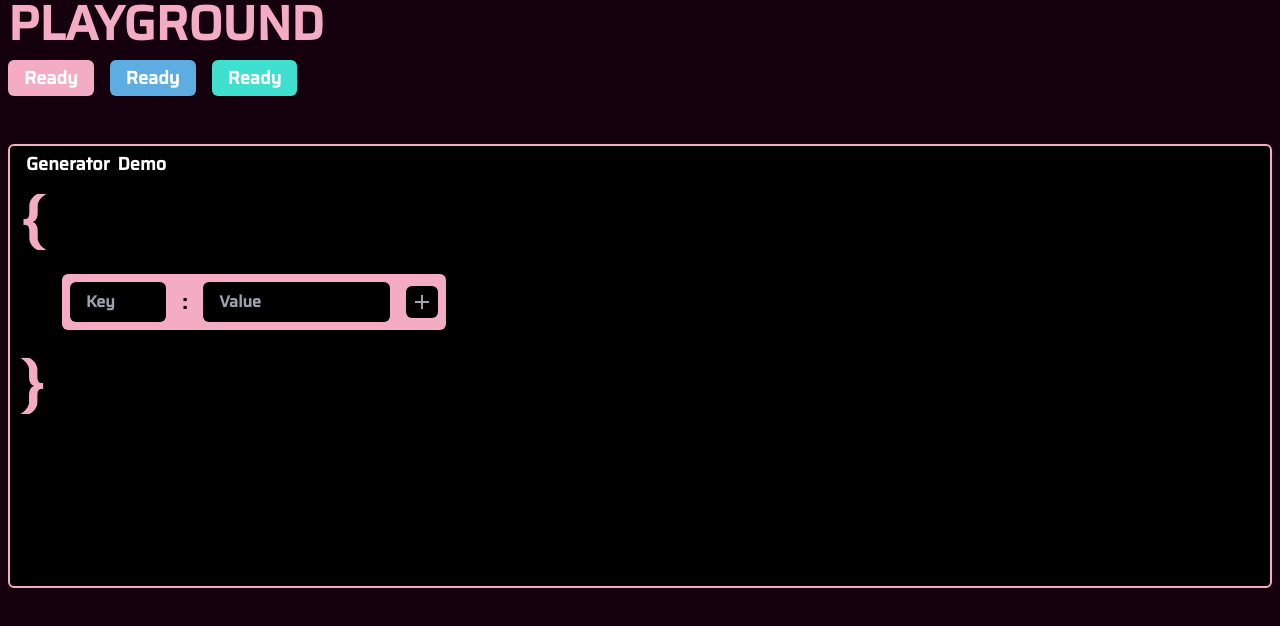
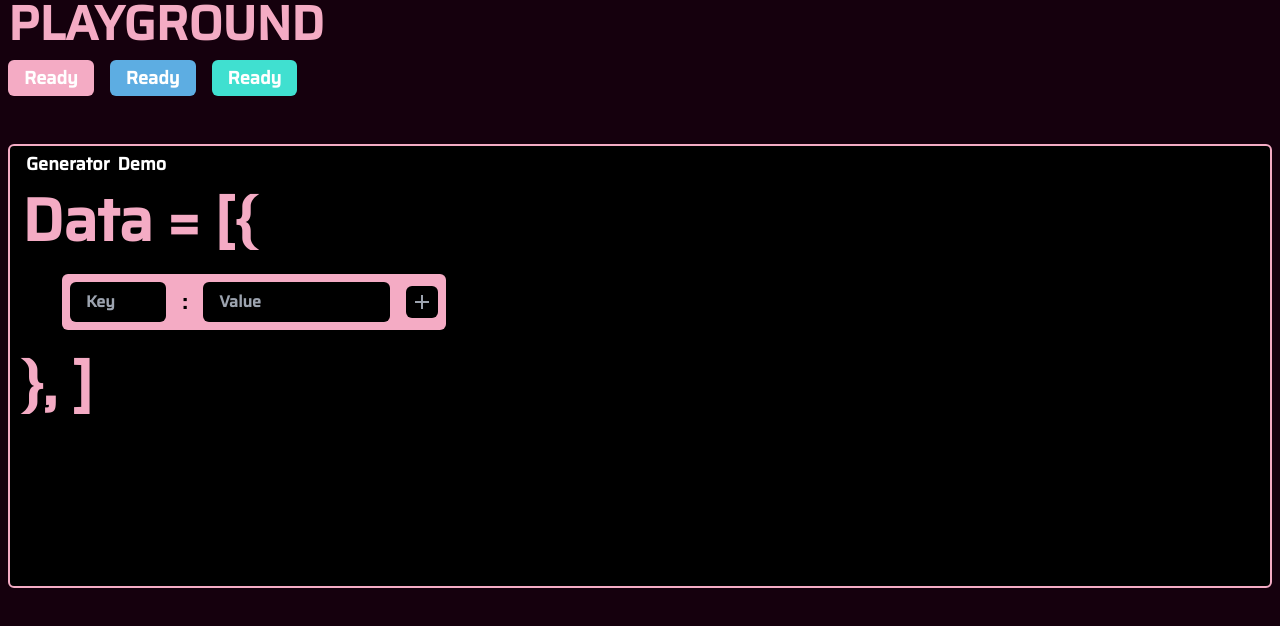
Before and after one commit to zarif007/DDPayload, a Next.js app in the folder ddpayload/: page /generator/1 in a window 1280 px wide. Shown: the top 626 px of the page. Built offline with nearby package versions, Linux system fonts and the light colour scheme.

Commit message:
Added data naming

```diff
--- a/ddpayload/components/DisplayAddedChild.tsx
+++ b/ddpayload/components/DisplayAddedChild.tsx
@@ -27,21 +27,11 @@ const DisplayAddedChild = ({ data, handleAddChild, parent }: any) => {
 
 const RenderChild = ({ fData, handleAddChild, parent }: any) => {
 
-  const [color, setColor] = useState<string>(colors[fData[1].counter % colors.length]);
-
-  const [showBorder, setShowBorder] = useState<boolean>(false);
-
-  useEffect(() => {
-    setColor(colors[fData[1].counter % colors.length]);
-  }, [fData])
+  const [color] = useState<string>(colors[fData[1].counter % colors.length]);
 
   return (
     <div
-      className={`cursor-pointer border ${showBorder ? `border-[${color}]`: 'border-black'} p-1 w-fit`}
-      onClick={() => {
-        setShowBorder(!showBorder);
-        console.log(showBorder)
-      }}
+      className={`cursor-pointer p-1 w-fit`}
     >
       <div className="flex space-x-1 items-center">
         <div
--- a/ddpayload/pages/generator/[id].tsx
+++ b/ddpayload/pages/generator/[id].tsx
@@ -129,14 +129,14 @@ const Generator = () => {
           <button className="hover:text-[#F4ABC4]">Demo</button>
         </div>
 
-        <p className={styles.curleyBraces}>{`{`}</p>
+        <p className={styles.curleyBraces}>{`Data = [{`}</p>
         <main className="m-6 ml-12 text-black">
           {
             arrayfiedData.length > 0 ? <DisplayAddedChild handleAddChild={handleAddChild} data={data} parent={['']} /> : <></>
           }
           <AddNewObject handleAddChild={handleAddChild} parent={['']} />
         </main>
-        <p className={styles.curleyBraces}>{`}`}</p>
+        <p className={styles.curleyBraces}>{`}, ]`}</p>
       </div>
 
       <ValueModal />
```
